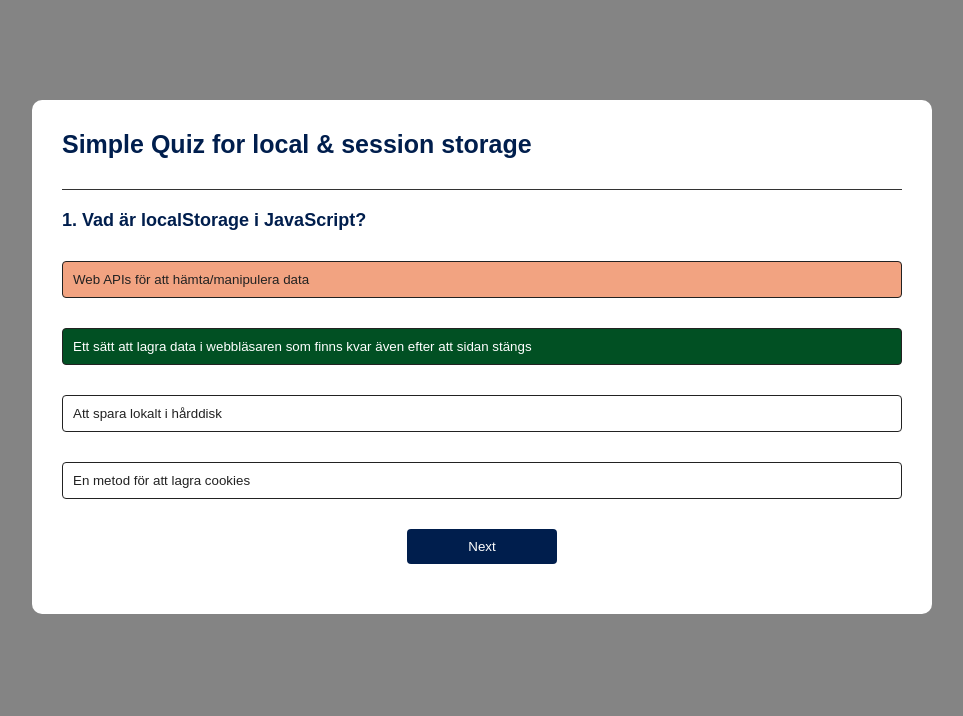
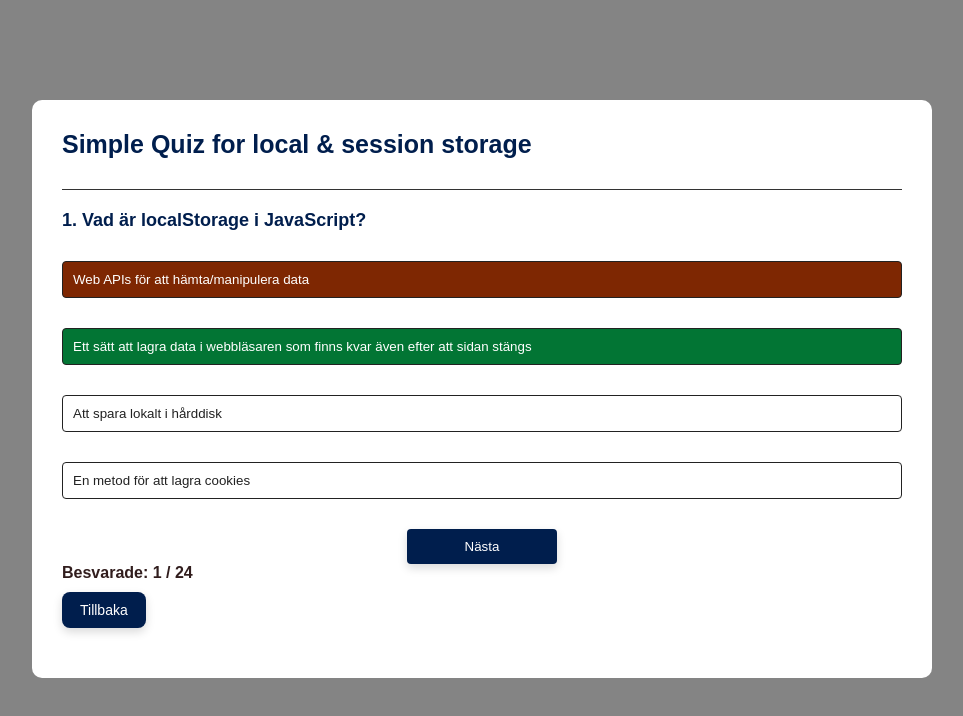
Before and after one commit to Gayand-soul/MCQ-local-sessionStorage, a plain HTML site: page index.html in a window 1280 px wide. Both pictures are taken after a click on the button "Web APIs för att hämta/manipulera data". Shown: the whole page, without its empty margins (158-1121 px from the left). Drawn offline with Linux system fonts and the light colour scheme.

Commit message:
Redesign with button and text

```diff
--- a/index.html
+++ b/index.html
@@ -18,7 +18,19 @@
                 <button class="btn">Answer 3</button>
                 <button class="btn">Answer 4</button>
             </div>
-            <button id="next-btn">Next</button>
+            <!--Next button----->
+            <button id="next-btn">Nästa</button>
+
+            <!--count the answered questions----->
+            <div class="contorls">
+                <p id="progress">Besvarade: 0 / 0</p>
+
+                <!---Prev button-->
+                <button id="prev-btn">Tillbaka</button>
+            </div>
+
+
+
         </div>
 
     </div>
--- a/quize.css
+++ b/quize.css
@@ -83,15 +83,76 @@ body{
     margin: 20px auto 0;
     border-radius: 4px;
     cursor: pointer;
-    display: none;
+    display: block; /* alltid synlig */
+    box-shadow: 0 4px 10px rgba(0,0,0,0.15);
 
 }
 /*..JS class= correct och incorrect får styling.*/
 .correct{
-    background: #015023;
+    background: #027534;
     color: #fff;
 }
 
 .incorrect{
-    background: #f2a381;
+    background: #7e2702;
+    color: #fff;
 }
+
+/*..Nya ändringar 24 nov 2025..........................*/
+/* Container för kontroller */
+.controls {
+    margin-top: 20px;
+    display: flex;
+    flex-wrap: wrap;
+    align-items: center;
+    gap:15px;
+}
+
+/* Progress text */
+#progress {
+    font-weight: bold;
+    font-size: 16px;
+    color: #311d1d;
+    margin-right: auto;
+}
+/* Gemensam stil för alla PREV-knapp */
+#prev-btn
+
+ {
+    padding: 10px 18px;
+    border: none;
+    border-radius: 8px;
+    background: #001e4d;
+    color: #fff;
+    cursor: pointer;
+    font-size: 14px;
+    transition: all 0.25s ease;
+    box-shadow: 0 4px 10px rgba(0,0,0,0.15);
+    margin-top: 10px;
+}
+
+/* Hover-effekt */
+#prev-btn:hover
+ {
+    transform: translateY(-2px);
+    background: linear-gradient(135deg, #4338ca, #4f46e5);
+}
+
+/* Aktiv knapptryck */
+#prev-btn:active{
+    transform: translateY(0);
+    box-shadow: 0 2px 6px rgba(0,0,0,0.2);
+}
+
+/* Mobilanpassning */
+@media (max-width: 600px) {
+    .controls {
+        flex-direction: column;
+        align-items: stretch;
+    }
+
+    #prev-btn {
+        width: 100%;
+        text-align: center;
+    }
+}/*..Nya ändringar 24 nov 2025. SLUT här........................*/
--- a/script.js
+++ b/script.js
@@ -280,6 +280,15 @@ const questionElement = document.getElementById("question"); //frågan deklarera
 const answerButtons = document.getElementById("answer-btn");//svarsalternativ deklareras
 const nextBtn = document.getElementById("next-btn"); //next button deklareras
 
+//Nya buttons skapades - den 24 nov 2025
+const prevBtn = document.getElementById("prev-btn");
+
+const progressText = document.getElementById("progress");
+
+//Nya variablen - den 24 nov 2025
+let userAnswers = new Array(questions.length).fill(null);
+
+
 //skapa fråge-index
 let currentQuestionIndex = 0; //startas från 0
 let score = 0;
@@ -288,9 +297,12 @@ let score = 0;
 function startQuiz (){
     currentQuestionIndex = 0;
     score = 0;
-    nextBtn.innerHTML = "Next";
+    userAnswers = new Array(questions.length).fill(null);//nya ändringar-24 nov 2025
+    nextBtn.innerHTML = "Nästa";
     showQuestion(); //när ovan principer är OK, då kallas denna funktionen
+    updateProgress();//nya ändringar-24 nov 2025
 }
+
 
 function showQuestion(){
     //ta bort tidigare frågor o svar
@@ -322,19 +334,29 @@ function showQuestion(){
         //eventlisten to select answer
         button.addEventListener("click", selectAnswer);
     });
+
+    // NY ÄNDRING: NEXT BUTTON ALLTID VISAS-24 nov 2025
+    nextBtn.style.display = "block";
 }
 
+// Rensa tidigare svar
 function  resetState(){
-    nextBtn.style.display = "none";
+    //nextBtn.style.display = "none";// GAMMAL LOGIK FÖR ATT GÖRA NEXT OSYNLIG - KAN TA BORT
     while(answerButtons.firstChild){
         answerButtons.removeChild(answerButtons.firstChild);
     }
 }
 
 //välja svar
+//Nya ändringar - den 24 nov 2025
 function selectAnswer(x){
     const selectedBtn = x.target; //valda svarsalternativ
     const isCorrect = selectedBtn.dataset.correct === "true";//kontroll= om svaret är korrekt
+
+    //Nya ändringar - den 24 nov 2025
+    userAnswers[currentQuestionIndex] = selectedBtn.innerHTML;
+
+
     if(isCorrect){
         selectedBtn.classList.add("correct");
         score++;
@@ -352,15 +374,27 @@ function selectAnswer(x){
     });
     nextBtn.style.display = "block";//vida "next" button!
 
+    //Nya ändringar - den 24 nov 2025
+    updateProgress();
+    nextBtn.style.display = "block"; // NY ÄNDRING: SE TILL ATT NEXT ÄR SYNLIG EFTER SVAR
+
 }
+
+//Update Progress funkion-//Nya ändringar - den 24 nov 2025
+function updateProgress() {
+    const besvarade = userAnswers.filter(a => a !== null).length;
+    progressText.textContent = `Besvarade: ${besvarade} / ${questions.length}`;
+}
+
 
 //score function
 function showScore() {
     resetState();
     questionElement.innerHTML = `You scored ${score} out of ${questions.length}!`;
     nextBtn.innerHTML = "Play Again!";
+    codeElement.style.display = "none"; // Dölj kodblocket om det saknas kod
     nextBtn.style.display = "block";
-    codeElement.style.display = "none"; // Dölj kodblocket om det saknas kod
+
 }
 
 //visa nästa fråga eller invoke showscore funtion
@@ -368,6 +402,7 @@ function handleNextButton(){
     currentQuestionIndex++;
     if(currentQuestionIndex < questions.length){
         showQuestion();
+        nextBtn.innerHTML = "Nästa"; // NY ÄNDRING: ÅTERSTÄLL TEXT TILL "Next" NÄR MAN GÅR VIDARE
     }else{
         showScore();
     }
@@ -379,6 +414,18 @@ nextBtn.addEventListener("click", ()=>{
         handleNextButton();
     }else{
         startQuiz();
+        nextBtn.innerHTML = "Nästa"; // NY ÄNDRING: ÅTERSTÄLL TEXT TILL "Next" NÄR QUIZ STARTAS OM
+
+    }
+});
+
+
+// Tillbaka-knapp- NY ÄNDRING 24 NOV 2025
+prevBtn.addEventListener("click", () => {
+    if(currentQuestionIndex > 0){
+        currentQuestionIndex--;
+        showQuestion();
+        nextBtn.innerHTML = "Nästa"; // NY ÄNDRING: SE TILL ATT NEXT HAR KORREKT TEXT
     }
 });
 
```
